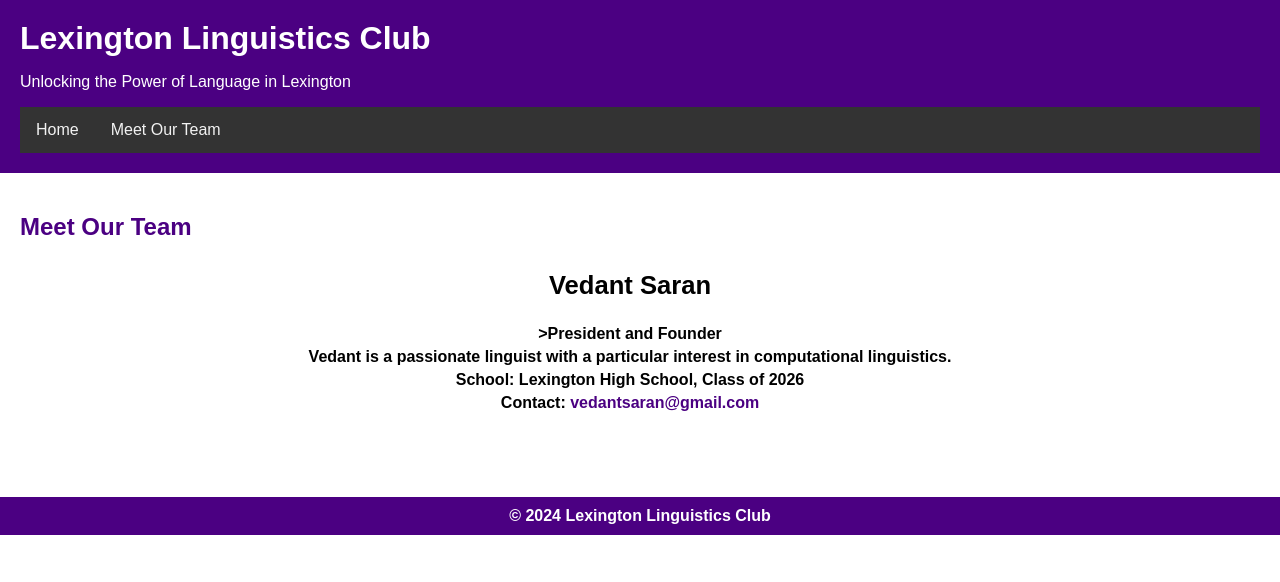
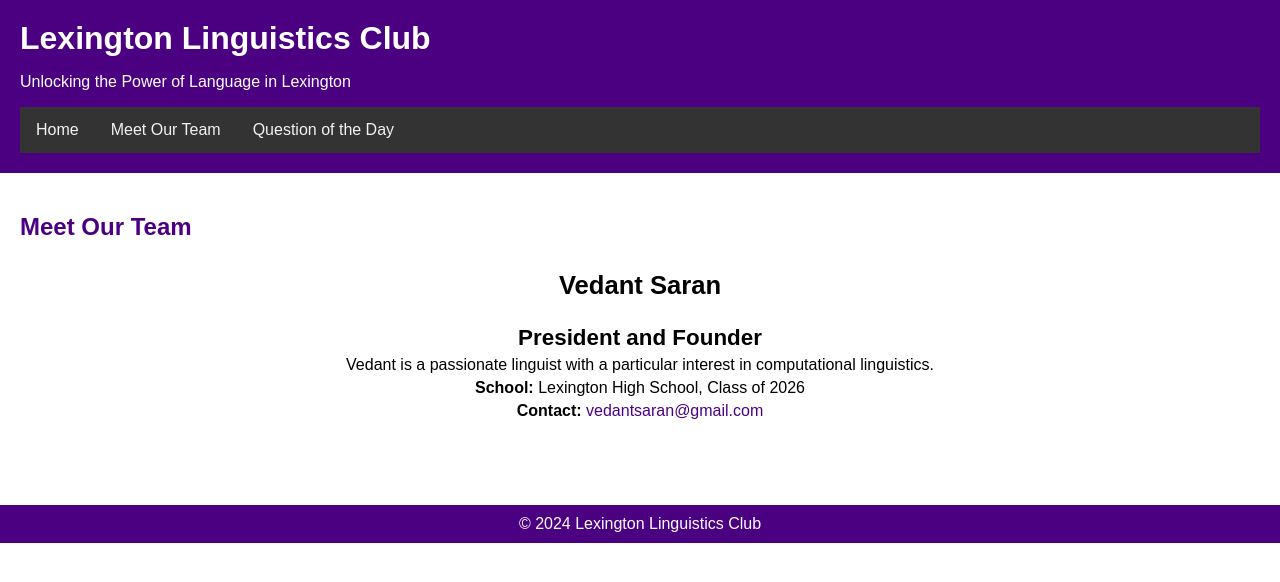
Before and after one commit to LexingtonLinguisticsClub/LexingtonLinguisticsClub, a plain HTML site: page team.html in a window 1280 px wide. Drawn offline with Linux system fonts and the light colour scheme.

Commit message:
Update team.html

```diff
--- a/team.html
+++ b/team.html
@@ -16,6 +16,7 @@
     <nav id="navbar">
         <a href="index.html">Home</a>
         <a href="team.html">Meet Our Team</a>
+        <a href="questions.html">Question of the Day</a>
         <a href="javascript:void(0);" class="icon" onclick="toggleMenu()">&#9776;</a>
     </nav>
 </header>
@@ -25,15 +26,16 @@
         <h2>Meet Our Team</h2>
         <div class="team-container">
             <div class="team-member">
-             <!--  <img src="member1.jpg" alt="Team Member 1">-->
-               <h3 class="president-name">Vedant Saran</h3>
-                <p><strong>>President and Founder</p>
+
+                <!-- <img src="member1.jpg" alt="Vedant Saran"> -->
+                <h3 class="president-name">Vedant Saran</h3>
+                <p class="position-title">President and Founder</p>
                 <p>Vedant is a passionate linguist with a particular interest in computational linguistics.</p>
                 <p><strong>School:</strong> Lexington High School, Class of 2026</p>
                 <p><strong>Contact:</strong> <a href="mailto:vedantsaran@gmail.com">vedantsaran@gmail.com</a></p>
             </div>
 
-            <!-- Add more team members as needed -->
+
         </div>
     </section>
 </main>
```
